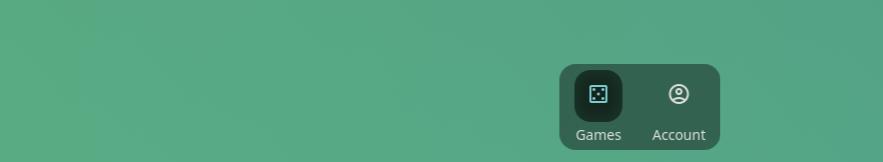
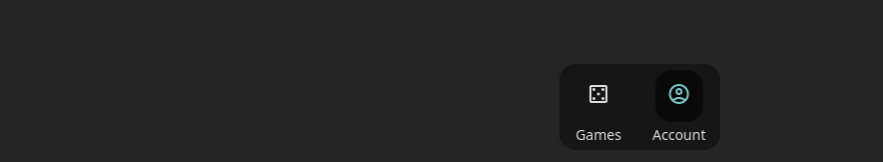
Before and after one commit to akbarjorayev/games, a React (Create React App) app: page / in a window 1280 px wide. Shown: the part 635-797 px from the top of the page, without its empty margins (0-883 px from the left). Built offline with nearby package versions, Linux system fonts and the light colour scheme.

Commit message:
code for dev

```diff
--- a/src/pages/Main/GameArea/GameArea.jsx
+++ b/src/pages/Main/GameArea/GameArea.jsx
@@ -13,7 +13,7 @@ const GAMES_PAGES = {
 }
 
 export default function GameArea() {
-  const [activePage, setActivePage] = useState(GAMES_PAGES.games)
+  const [activePage, setActivePage] = useState(GAMES_PAGES.account)
   const gameAreaComponent = {
     [GAMES_PAGES.games]: <GameList />,
     [GAMES_PAGES.account]: 'Account',
```
